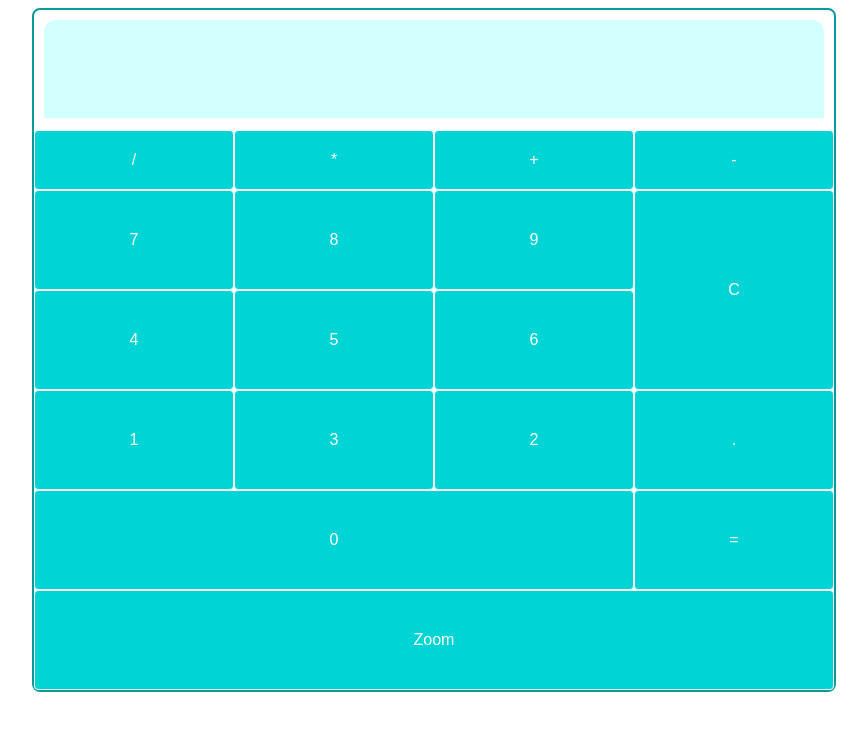
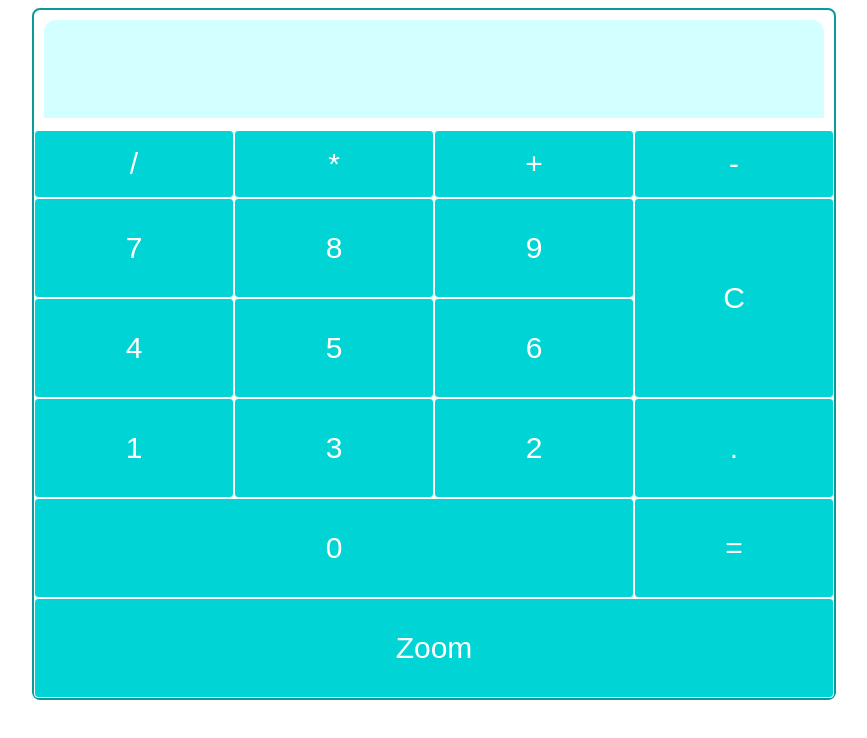
Before and after one commit to JoyfulCanis/calculatest, a plain HTML site: page index.html in a window 1280 px wide. Both pictures are taken after a click on the button "Zoom". Shown: the whole page, without its empty margins (206-1073 px from the left). Drawn offline with Linux system fonts and the light colour scheme.

Commit message:
better animations

```diff
--- a/index.html
+++ b/index.html
@@ -25,8 +25,8 @@
         <button class="btn minus" id="-">-</button>
         <button class="btn div" id="/">/</button>
         <button class="btn times" id="*">*</button>
-        <button id="equal">=</button>
-        <button id="clear">C</button>
+        <button class="equal" id="equal">=</button>
+        <button class="clear" id="clear">C</button>
         <button class="zoom-btn">Zoom</button>
 
     </div>
--- a/styletest.css
+++ b/styletest.css
@@ -4,7 +4,7 @@
     margin: 0 auto;
     width: 300px;;
     grid-template-columns: 25% 25% 25% 25%;
-    grid-template-rows:70px 30px repeat(5, 50px);
+    grid-template-rows:70px 34px repeat(5, 50px);
     grid-template-areas:
     "result result result result"
     "div times plus minus"
@@ -16,11 +16,12 @@
     ;
     border: 2px solid rgb(11, 154, 154);
     border-radius: 8px;
+    transition: 0.4s ease-in-out;
 }
 
 .big-calculator{
     width: 800px;
-    grid-template-rows: 120px 60px repeat(5, 100px) ;
+    grid-template-rows: 120px 68px repeat(5, 100px) ;
 }
 
 h1{
@@ -35,6 +36,7 @@ h1{
     border-radius: 12px 12px 0px 0px;
     padding:4px;
     line-height: 45px;
+    transition: 0.4s ease-in-out;
 }
 
 .big-result{
@@ -49,7 +51,7 @@ button{
     border: 1px solid white;
     border-radius: 4px;
     cursor:pointer;
-    transition: 0.1s ease-in;
+    transition: 0.1s ease-in, font-size 0.2s ease-in;
     font-size: 16px;
 }
 button:hover{
@@ -60,7 +62,14 @@ button:active {
     font-size: 22px;
     border: 2px solid;
     border-radius: 100px;;
-  }
+}
+.upper-btn{
+    font-size:30px;
+}
+
+.upper-btn:active{
+    font-size: 42px;
+}
 
 
 .one{grid-area: one;}.two{grid-row: two;}.three{grid-row: three;}.four{grid-area: four;}.five{grid-area: five;}
--- a/testjs.js
+++ b/testjs.js
@@ -23,4 +23,10 @@ clear.addEventListener("click", () => {
 zoomBtn.addEventListener("click", () => {
   app.classList.toggle("big-calculator");
   result.classList.toggle("big-result");
+  buttons.forEach((button) => {
+    button.classList.toggle("upper-btn");
+    document.querySelector(".zoom-btn").classList.toggle("upper-btn");
+    document.querySelector(".equal").classList.toggle("upper-btn");
+    document.querySelector(".clear").classList.toggle("upper-btn");
+  });
 });
```
